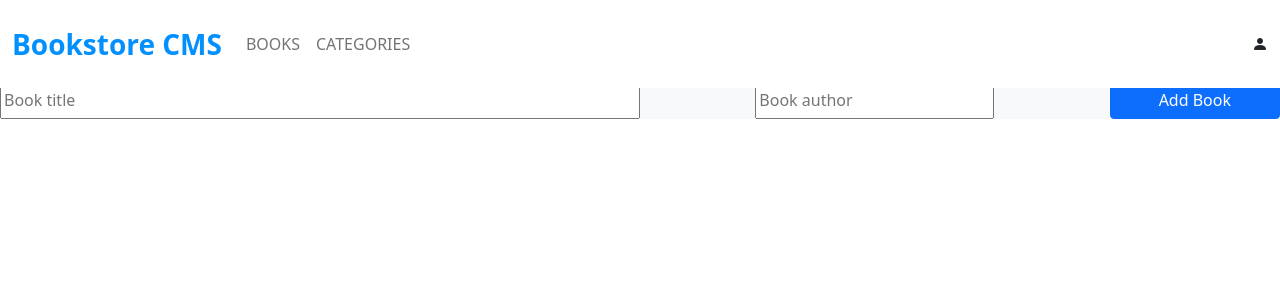
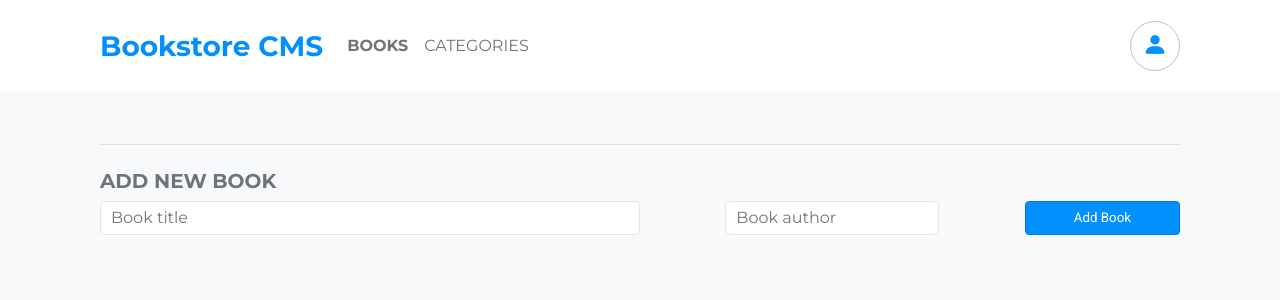
Before and after one commit to Sanja969/bookstore, a React (Create React App) app: page /books in a window 1280 px wide. Shown: the top 300 px of the page. Built offline with nearby package versions, Linux system fonts and the light colour scheme; no server answers.

Commit message:
Add styling

```diff
--- a/src/App.css
+++ b/src/App.css
@@ -0,0 +1,121 @@
+@import url('https://fonts.googleapis.com/css2?family=Montserrat:wght@400;500;600;700&display=swap');
+@import url('https://fonts.googleapis.com/css2?family=Roboto+Slab:wght@300&display=swap');
+
+* {
+  font-family: 'Montserrat', sans-serif;
+}
+
+.categories {
+  padding: 120px 100px 200px 100px !important;
+}
+
+.navbar {
+  padding: 10px 100px !important;
+}
+
+.navbar > div {
+  height: 100% !important;
+}
+
+.active {
+  font-weight: 700;
+}
+
+.avatar {
+  border: 1px solid #bfc2c5;
+  border-radius: 100%;
+  width: 50px;
+  height: 50px;
+  padding: 0;
+  display: flex;
+  align-items: center;
+  justify-content: center;
+}
+
+.user {
+  color: #0290ff;
+  font-size: 25px;
+}
+
+.bookstore {
+  padding: 120px 100px 200px 100px !important;
+}
+
+.category {
+  font-family: 'Roboto', sans-serif;
+}
+
+.title {
+  font-family: 'Roboto', sans-serif;
+  font-weight: bold;
+}
+
+.author {
+  color: #4386bf !important;
+  font-family: 'Roboto', sans-serif;
+}
+
+.actionBtn {
+  border: none !important;
+  background-color: inherit;
+  color: #4386bf !important;
+  padding-left: 0;
+  border-right: 1px solid rgb(188, 183, 183) !important;
+  padding-right: 10px;
+  margin-right: 10px;
+  font-size: 0.875rem;
+  font-family: 'Roboto', sans-serif;
+}
+
+.progress {
+  background-color: inherit !important;
+  width: 4.25rem;
+  height: 4.25rem !important;
+  border-color: #379cf6 #379cf6 #379cf6 #e8e8e8;
+  border-style: solid;
+  border-width: 5px;
+  border-radius: 100% !important;
+  transform: rotate(45deg);
+}
+
+.blue-btn {
+  background-color: #0290ff !important;
+  font-size: smaller !important;
+  font-family: 'Roboto', sans-serif;
+}
+
+input {
+  border: 1px solid rgb(234, 228, 228);
+  border-radius: 4px;
+  padding: 0 10px;
+}
+
+.cetegory {
+  font-family: 'Roboto', sans-serif;
+}
+
+@media (max-width: 766px) {
+  .navbar {
+    padding: 10px 20px !important;
+  }
+
+  .bookstore {
+    padding: 120px 20px 200px 20px !important;
+  }
+
+  .book {
+    flex-direction: column;
+  }
+
+  .progress-box {
+    margin: 20px 0;
+  }
+
+  form {
+    flex-direction: column !important;
+  }
+
+  input {
+    margin-bottom: 20px !important;
+  }
+}
```
